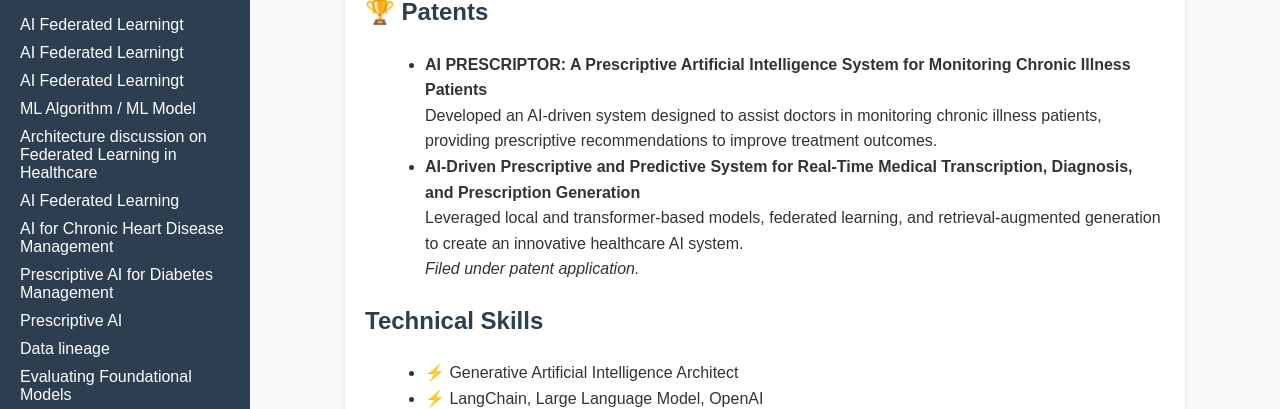
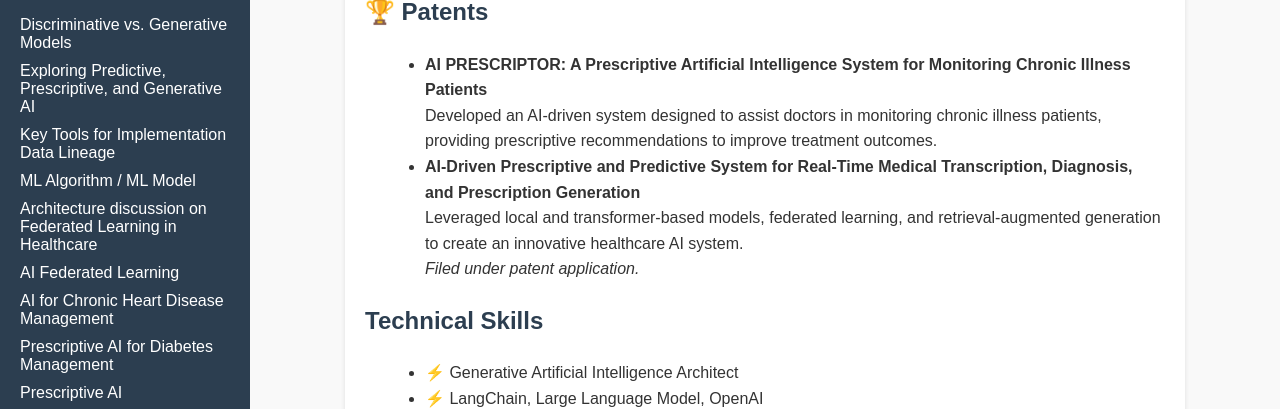
Before and after one commit to premkumarkora/pages, a plain HTML site: page index.html in a window 1280 px wide. Shown: the part 391-800 px from the top of the page. Drawn offline with Linux system fonts and the light colour scheme.

Commit message:
Update index.html

```diff
--- a/index.html
+++ b/index.html
@@ -67,9 +67,9 @@
             <a href="https://www.amazon.com/dp/B0DPPVNDCY" target="_blank">Soft Cover</a>
             <a href="https://www.amazon.com/dp/B0DPQ457NK" target="_blank">Hard Cover</a>
             <h2>Articles</h2>
-            <a href="AI_Federated_Learning.HTML" target="content-frame">AI Federated Learningt</a>
-            <a href="AI_Federated_Learning.HTML" target="content-frame">AI Federated Learningt</a>
-            <a href="AI_Federated_Learning.HTML" target="content-frame">AI Federated Learningt</a>
+            <a href="disc_gen.HTML" target="content-frame">Discriminative vs. Generative Models</a>
+            <a href="exploring_Ai.HTML" target="content-frame">Exploring Predictive, Prescriptive, and Generative AI</a>
+            <a href="Data_Lineage_tool.HTML" target="content-frame">Key Tools for Implementation Data Lineage</a>
             <a href="ML_Mod_Alg.HTML" target="content-frame">ML Algorithm / ML Model</a>
             <a href="FL_Architecture.HTML" target="content-frame">Architecture discussion on Federated Learning in Healthcare</a>
             <a href="AI_Federated_Learning.HTML" target="content-frame">AI Federated Learning</a>
```
